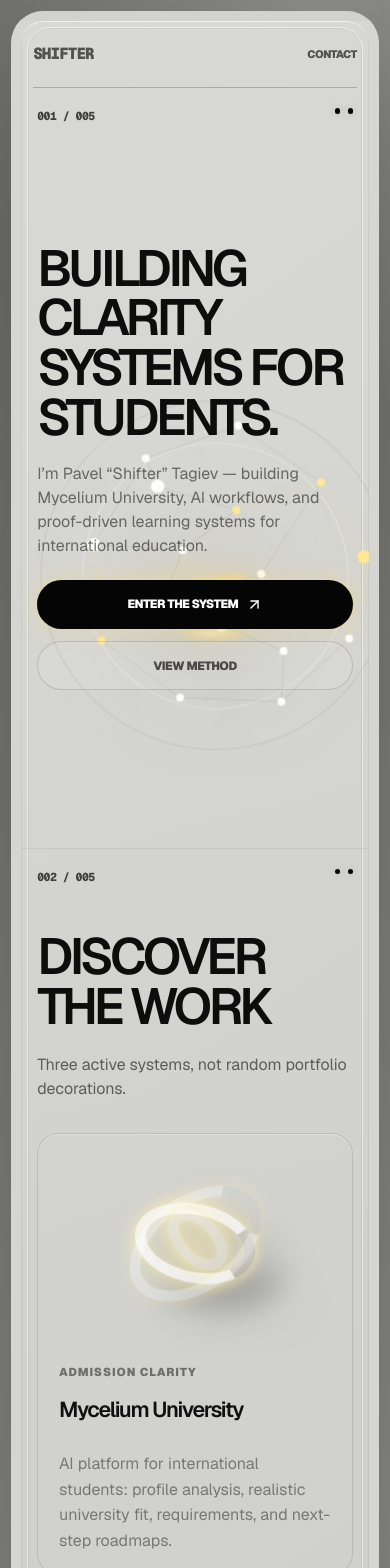
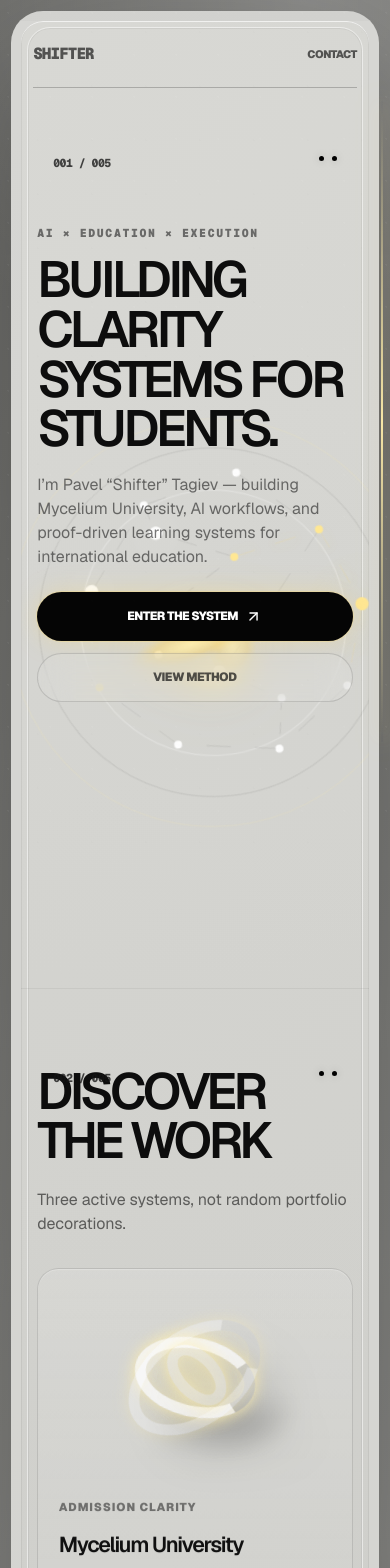
Before and after one commit to ShifterXD/Shifter_portfolio, a Next.js app: page / in a window 390 px wide. Shown: the top 1568 px of the page. Built offline with nearby package versions, Linux system fonts and the light colour scheme.

Commit message:
feat: add premium scroll motion and clean polish

```diff
--- a/src/app/globals.css
+++ b/src/app/globals.css
@@ -28,11 +28,36 @@ body {
 }
 a { color: inherit; text-decoration: none; }
 button { font: inherit; }
+::selection { background: rgba(255, 236, 166, .72); color: #111; }
 
 .page-stage {
   position: relative;
   min-height: 100vh;
   padding: clamp(1rem, 2.6vw, 3rem);
+}
+.scroll-progress {
+  position: fixed;
+  right: clamp(.45rem, 1.2vw, 1rem);
+  top: 12vh;
+  bottom: 12vh;
+  z-index: 70;
+  width: 2px;
+  border-radius: 999px;
+  background: linear-gradient(180deg, transparent, rgba(255, 237, 170, .95), transparent);
+  box-shadow: 0 0 22px rgba(255, 237, 170, .65);
+  transform-origin: top;
+}
+.grain-layer {
+  pointer-events: none;
+  position: fixed;
+  inset: 0;
+  z-index: 2;
+  opacity: .14;
+  mix-blend-mode: soft-light;
+  background-image:
+    radial-gradient(circle at 20% 30%, rgba(255,255,255,.72) 0 1px, transparent 1px),
+    radial-gradient(circle at 70% 60%, rgba(0,0,0,.38) 0 1px, transparent 1px);
+  background-size: 42px 42px, 54px 54px;
 }
 .outer-glow {
   pointer-events: none;
@@ -56,7 +81,7 @@ button { font: inherit; }
     radial-gradient(circle at 52% 44%, rgba(255,255,255,.46), transparent 24rem),
     linear-gradient(90deg, rgba(174,174,169,.98) 0 23%, rgba(216,216,212,.98) 23% 100%);
   box-shadow:
-    0 42px 120px rgba(0,0,0,.24),
+    0 50px 140px rgba(0,0,0,.28),
     inset 0 1px 0 rgba(255,255,255,.72),
     inset 0 0 0 1px rgba(0,0,0,.05);
   isolation: isolate;
@@ -136,6 +161,10 @@ button { font: inherit; }
   padding: clamp(2rem, 4vw, 4.4rem) clamp(1.1rem, 2.2vw, 2.4rem) clamp(4.5rem, 7vw, 6rem);
   border-bottom: 1px solid rgba(20,20,20,.06);
 }
+.section-parallax {
+  position: relative;
+  min-height: inherit;
+}
 .slide-count {
   position: absolute;
   left: clamp(1.1rem, 2.2vw, 2.4rem);
@@ -174,7 +203,21 @@ button { font: inherit; }
   line-height: .96;
   text-transform: uppercase;
 }
-.hero-copy-block p {
+
+.kicker {
+  margin: 0 0 .9rem;
+  color: rgba(20,20,20,.56);
+  font-family: var(--font-geist-mono), monospace;
+  font-size: .72rem;
+  font-weight: 850;
+  letter-spacing: .14em;
+  text-transform: uppercase;
+}
+.section-split-heading h2,
+.system-copy h2,
+.contact-block h2 { max-width: 12ch; }
+
+.hero-copy-block .hero-lead {
   position: absolute;
   left: clamp(34rem, 43vw, 48rem);
   top: clamp(7.3rem, 17vh, 14rem);
@@ -208,16 +251,17 @@ button { font: inherit; }
   font-weight: 850;
   letter-spacing: -.04em;
   text-transform: uppercase;
-  transition: transform .22s ease, box-shadow .22s ease, background .22s ease;
+  will-change: transform;
+  transition: transform .32s cubic-bezier(.16,1,.3,1), box-shadow .32s ease, background .32s ease, border-color .32s ease;
 }
 .primary-pill {
   background: #050505;
   color: white;
   box-shadow: 0 0 0 1px rgba(245,215,125,.38), 0 0 24px rgba(245,215,125,.38);
 }
-.ghost-pill { background: rgba(255,255,255,.08); color: rgba(20,20,20,.72); }
+.ghost-pill { background: rgba(255,255,255,.08); color: rgba(20,20,20,.72); backdrop-filter: blur(16px); }
 .primary-pill:hover,
-.ghost-pill:hover { transform: translateY(-2px); box-shadow: 0 14px 32px rgba(0,0,0,.13), 0 0 28px rgba(245,215,125,.32); }
+.ghost-pill:hover { transform: translateY(-3px); border-color: rgba(20,20,20,.28); box-shadow: 0 14px 32px rgba(0,0,0,.13), 0 0 28px rgba(245,215,125,.32); }
 .hero-side-note { display: none; }
 
 .neural-core {
@@ -254,6 +298,7 @@ button { font: inherit; }
   animation: haloSpin 18s linear infinite;
 }
 .halo-two { inset: 18%; border-color: rgba(255,255,255,.34); animation-duration: 25s; animation-direction: reverse; }
+.halo-three { inset: 1%; border-color: rgba(255, 237, 170, .18); animation-duration: 34s; }
 .core-fire {
   position:absolute;
   left:47%;
@@ -299,13 +344,14 @@ button { font: inherit; }
   min-height: clamp(24rem, 34vw, 34rem);
   border: 1px solid rgba(20,20,20,.12);
   border-radius: 2rem;
-  background: rgba(255,255,255,.04);
+  background: linear-gradient(180deg, rgba(255,255,255,.12), rgba(255,255,255,.035));
   padding: clamp(1.3rem, 2vw, 2rem);
   overflow: hidden;
   box-shadow: inset 0 1px 0 rgba(255,255,255,.28);
-  transition: transform .26s ease, background .26s ease, box-shadow .26s ease;
+  will-change: transform;
+  transition: transform .32s cubic-bezier(.16,1,.3,1), background .32s ease, box-shadow .32s ease, border-color .32s ease;
 }
-.work-card:hover { transform: translateY(-7px); background: rgba(255,255,255,.12); box-shadow: 0 28px 60px rgba(0,0,0,.11), inset 0 1px 0 rgba(255,255,255,.38); }
+.work-card:hover { border-color: rgba(255,255,255,.32); background: linear-gradient(180deg, rgba(255,255,255,.2), rgba(255,255,255,.055)); box-shadow: 0 28px 60px rgba(0,0,0,.11), inset 0 1px 0 rgba(255,255,255,.38); }
 .work-card > span {
   display:block;
   margin-top: clamp(2rem, 4vw, 4rem);
@@ -341,6 +387,7 @@ button { font: inherit; }
 .system-slide .neural-core { left: 45%; top: 56%; width: clamp(30rem, 50vw, 53rem); }
 .system-copy { position:relative; z-index: 10; grid-column:1/2; max-width: 43rem; margin-left: 0; }
 .system-copy h2 { color: rgba(255,255,255,.86); text-shadow:0 0 28px rgba(255,255,255,.12); }
+.system-copy .kicker { color: rgba(255,255,255,.56); }
 .system-copy p { margin-top:1.6rem; max-width:28rem; color:rgba(255,255,255,.72); font-size:1.05rem; line-height:1.6; }
 
 .path-map {
@@ -368,6 +415,7 @@ button { font: inherit; }
   color:rgba(20,20,20,.76);
   font-weight:800;
   box-shadow:0 12px 34px rgba(0,0,0,.08), inset 0 1px 0 rgba(255,255,255,.3);
+  will-change: transform;
 }
 .contact-slide { display:grid; place-items:center; text-align:center; }
 .contact-block { max-width: 56rem; }
@@ -416,7 +464,7 @@ button { font: inherit; }
   .section-split-heading h2,
   .system-copy h2,
   .contact-block h2 { font-size: clamp(2.35rem, 13vw, 4rem); line-height:.98; letter-spacing:-.075em; }
-  .hero-copy-block p { position:relative; left:auto; top:auto; width:auto; margin-top:1.2rem; max-width:22rem; color:rgba(20,20,20,.58); font-size:1rem; }
+  .hero-copy-block .hero-lead { position:relative; left:auto; top:auto; width:auto; margin-top:1.2rem; max-width:22rem; color:rgba(20,20,20,.58); font-size:1rem; }
   .hero-action-row { position:relative; left:auto; top:auto; translate:none; justify-content:flex-start; margin-top:1.4rem; flex-wrap:wrap; }
   .primary-pill,.ghost-pill { min-width:0; width:100%; padding:.9rem 1rem; }
   .hero-side-note { position:relative; left:auto; bottom:auto; margin-top:17rem; color:rgba(20,20,20,.55); font-size:.92rem; }
--- a/src/app/page.tsx
+++ b/src/app/page.tsx
@@ -1,7 +1,8 @@
 "use client";
 
-import { motion } from "framer-motion";
+import { motion, useScroll, useSpring, useTransform } from "framer-motion";
 import { ArrowUpRight, Code2, Mail, Mouse, Share2 } from "lucide-react";
+import { ReactNode, useRef } from "react";
 
 const navItems = [
   ["Home", "#home"],
@@ -34,7 +35,23 @@ const workCards = [
 
 const pathItems = ["Germany", "AI education", "Data science", "Admissions", "English-taught programs", "Builder portfolio"];
 
-function NeuralCore() {
+const sectionReveal = {
+  hidden: { opacity: 0, y: 42 },
+  visible: { opacity: 1, y: 0 },
+};
+
+const stagger = {
+  hidden: {},
+  visible: { transition: { staggerChildren: 0.09, delayChildren: 0.12 } },
+};
+
+function ScrollProgress() {
+  const { scrollYProgress } = useScroll();
+  const scaleY = useSpring(scrollYProgress, { stiffness: 90, damping: 24, mass: 0.28 });
+  return <motion.div className="scroll-progress" style={{ scaleY }} aria-hidden="true" />;
+}
+
+function NeuralCore({ compact = false }: { compact?: boolean }) {
   const nodes = [
     [50, 14], [69, 20], [82, 38], [78, 62], [62, 79], [39, 78], [20, 63], [15, 40], [31, 22],
     [51, 39], [62, 50], [43, 57], [35, 43], [56, 64], [70, 36], [27, 61],
@@ -46,14 +63,16 @@ function NeuralCore() {
 
   return (
     <motion.div
-      className="neural-core"
-      initial={{ opacity: 0, scale: 0.92, rotate: -8 }}
-      animate={{ opacity: 1, scale: 1, rotate: 0 }}
-      transition={{ duration: 1.1, ease: [0.16, 1, 0.3, 1] }}
+      className={`neural-core ${compact ? "neural-core-compact" : ""}`}
+      initial={{ opacity: 0, scale: 0.82, rotate: -12, filter: "blur(18px)" }}
+      whileInView={{ opacity: 1, scale: 1, rotate: 0, filter: "blur(0px)" }}
+      viewport={{ once: true, margin: "-12%" }}
+      transition={{ duration: 1.35, ease: [0.16, 1, 0.3, 1] }}
       aria-hidden="true"
     >
       <span className="core-halo halo-one" />
       <span className="core-halo halo-two" />
+      <span className="core-halo halo-three" />
       <svg viewBox="0 0 100 100" className="mesh-svg">
         <defs>
           <filter id="soft-glow">
@@ -65,17 +84,31 @@ function NeuralCore() {
           </filter>
         </defs>
         {lines.map(([a, b], index) => (
-          <line
+          <motion.line
             key={`${a}-${b}-${index}`}
             x1={nodes[a][0]}
             y1={nodes[a][1]}
             x2={nodes[b][0]}
             y2={nodes[b][1]}
             className={index % 4 === 0 ? "mesh-line line-warm" : "mesh-line"}
+            initial={{ pathLength: 0, opacity: 0 }}
+            whileInView={{ pathLength: 1, opacity: index % 4 === 0 ? 0.9 : 0.45 }}
+            viewport={{ once: true }}
+            transition={{ duration: 1.6, delay: index * 0.018, ease: "easeOut" }}
           />
         ))}
         {nodes.map(([x, y], index) => (
-          <circle key={`${x}-${y}`} cx={x} cy={y} r={index % 5 === 0 ? 1.6 : 0.95} className={index % 4 === 0 ? "mesh-node node-warm" : "mesh-node"} />
+          <motion.circle
+            key={`${x}-${y}`}
+            cx={x}
+            cy={y}
+            r={index % 5 === 0 ? 1.6 : 0.95}
+            className={index % 4 === 0 ? "mesh-node node-warm" : "mesh-node"}
+            initial={{ scale: 0, opacity: 0 }}
+            whileInView={{ scale: 1, opacity: 1 }}
+            viewport={{ once: true }}
+            transition={{ duration: 0.55, delay: 0.25 + index * 0.03, ease: [0.16, 1, 0.3, 1] }}
+          />
         ))}
       </svg>
       <div className="core-fire">
@@ -101,16 +134,21 @@ function ServiceOrb({ kind }: { kind: string }) {
 
 function ChromeHeader() {
   return (
-    <header className="chrome-header">
+    <motion.header
+      className="chrome-header"
+      initial={{ y: -26, opacity: 0 }}
+      animate={{ y: 0, opacity: 1 }}
+      transition={{ duration: 0.85, ease: [0.16, 1, 0.3, 1] }}
+    >
       <a className="wordmark" href="#home">SHIFTER</a>
       <nav className="desktop-nav" aria-label="Primary navigation">
         {navItems.slice(0, 4).map(([label, href]) => <a key={label} href={href}>{label}</a>)}
       </nav>
       <nav className="right-nav" aria-label="Contact navigation">
-        <a href="#system">Team</a>
+        <a href="#system">System</a>
         <a href="#contact">Contact</a>
       </nav>
-    </header>
+    </motion.header>
   );
 }
 
@@ -127,88 +165,104 @@ function FrameFooter() {
   );
 }
 
+function PremiumSection({ id, count, className, children }: { id: string; count: string; className: string; children: ReactNode }) {
+  const ref = useRef<HTMLElement | null>(null);
+  const { scrollYProgress } = useScroll({ target: ref, offset: ["start end", "end start"] });
+  const y = useTransform(scrollYProgress, [0, 0.5, 1], [42, 0, -30]);
+  const opacity = useTransform(scrollYProgress, [0, 0.18, 0.88, 1], [0.42, 1, 1, 0.62]);
+
+  return (
+    <motion.section ref={ref} id={id} className={`slide ${className}`} style={{ opacity }}>
+      <motion.div className="section-parallax" style={{ y }}>
+        <span className="slide-count">{count}</span>
+        <SlideDots />
+        {children}
+      </motion.div>
+    </motion.section>
+  );
+}
+
 export default function Home() {
   return (
     <main className="page-stage">
+      <ScrollProgress />
       <div className="outer-glow" />
-      <div className="site-frame">
+      <div className="grain-layer" aria-hidden="true" />
+      <motion.div
+        className="site-frame"
+        initial={{ opacity: 0, scale: 0.985, y: 18 }}
+        animate={{ opacity: 1, scale: 1, y: 0 }}
+        transition={{ duration: 1, ease: [0.16, 1, 0.3, 1] }}
+      >
         <ChromeHeader />
 
-        <section id="home" className="slide hero-slide">
-          <span className="slide-count">001 / 005</span>
-          <SlideDots />
-          <div className="hero-copy-block">
-            <motion.h1 initial={{ y: 22, opacity: 0 }} animate={{ y: 0, opacity: 1 }} transition={{ duration: 0.7 }}>
+        <PremiumSection id="home" count="001 / 005" className="hero-slide">
+          <motion.div className="hero-copy-block" variants={stagger} initial="hidden" animate="visible">
+            <motion.p className="kicker" variants={sectionReveal} transition={{ duration: 0.8, ease: [0.16, 1, 0.3, 1] }}>AI × education × execution</motion.p>
+            <motion.h1 variants={sectionReveal} transition={{ duration: 0.9, ease: [0.16, 1, 0.3, 1] }}>
               Building clarity systems for students.
             </motion.h1>
-            <motion.p initial={{ y: 16, opacity: 0 }} animate={{ y: 0, opacity: 1 }} transition={{ duration: 0.7, delay: 0.08 }}>
+            <motion.p className="hero-lead" variants={sectionReveal} transition={{ duration: 0.9, ease: [0.16, 1, 0.3, 1] }}>
               I’m Pavel “Shifter” Tagiev — building Mycelium University, AI workflows, and proof-driven learning systems for international education.
             </motion.p>
-          </div>
-          <div className="hero-action-row">
+          </motion.div>
+          <motion.div className="hero-action-row" initial={{ opacity: 0, y: 24 }} animate={{ opacity: 1, y: 0 }} transition={{ duration: 0.85, delay: 0.48, ease: [0.16, 1, 0.3, 1] }}>
             <a className="primary-pill" href="#work">Enter the system <ArrowUpRight size={17} /></a>
             <a className="ghost-pill" href="#system">View method</a>
-          </div>
+          </motion.div>
           <NeuralCore />
-          <p className="hero-side-note">A portfolio as an operating surface: projects, learning, admissions research, and agent workflows under one visual system.</p>
-        </section>
+        </PremiumSection>
 
-        <section id="work" className="slide work-slide">
-          <span className="slide-count">002 / 005</span>
-          <SlideDots />
-          <div className="section-split-heading">
-            <h2>Discover the work</h2>
-            <p>Three active systems, not random portfolio decorations.</p>
-          </div>
-          <div className="work-grid">
+        <PremiumSection id="work" count="002 / 005" className="work-slide">
+          <motion.div className="section-split-heading" variants={stagger} initial="hidden" whileInView="visible" viewport={{ once: true, margin: "-20%" }}>
+            <motion.h2 variants={sectionReveal} transition={{ duration: 0.9, ease: [0.16, 1, 0.3, 1] }}>Discover the work</motion.h2>
+            <motion.p variants={sectionReveal} transition={{ duration: 0.9, ease: [0.16, 1, 0.3, 1] }}>Three active systems, not random portfolio decorations.</motion.p>
+          </motion.div>
+          <motion.div className="work-grid" variants={stagger} initial="hidden" whileInView="visible" viewport={{ once: true, margin: "-12%" }}>
             {workCards.map((card) => (
-              <article className="work-card" key={card.title}>
+              <motion.article className="work-card" key={card.title} variants={sectionReveal} transition={{ duration: 0.85, ease: [0.16, 1, 0.3, 1] }} whileHover={{ y: -10, scale: 1.012 }}>
                 <ServiceOrb kind={card.shape} />
                 <span>{card.label}</span>
                 <h3>{card.title}</h3>
                 <p>{card.text}</p>
-              </article>
+              </motion.article>
             ))}
-          </div>
-        </section>
+          </motion.div>
+        </PremiumSection>
 
-        <section id="system" className="slide system-slide">
-          <span className="slide-count">003 / 005</span>
-          <SlideDots />
-          <NeuralCore />
-          <div className="system-copy">
-            <h2>AI is the workflow, not the headline.</h2>
-            <p>Kapicode is my practical agent layer: research, notes, code, execution, review. The point is not to look futuristic — it is to make better decisions faster.</p>
-          </div>
-        </section>
+        <PremiumSection id="system" count="003 / 005" className="system-slide">
+          <NeuralCore compact />
+          <motion.div className="system-copy" variants={stagger} initial="hidden" whileInView="visible" viewport={{ once: true, margin: "-18%" }}>
+            <motion.p className="kicker" variants={sectionReveal} transition={{ duration: 0.75 }}>operating layer</motion.p>
+            <motion.h2 variants={sectionReveal} transition={{ duration: 0.9, ease: [0.16, 1, 0.3, 1] }}>AI is the workflow, not the headline.</motion.h2>
+            <motion.p variants={sectionReveal} transition={{ duration: 0.9, ease: [0.16, 1, 0.3, 1] }}>Kapicode is my practical agent layer: research, notes, code, execution, review. The point is not to look futuristic — it is to make better decisions faster.</motion.p>
+          </motion.div>
+        </PremiumSection>
 
-        <section id="path" className="slide path-slide">
-          <span className="slide-count">004 / 005</span>
-          <SlideDots />
-          <div className="section-split-heading">
-            <h2>Pathway map</h2>
-            <p>International study direction translated into concrete systems and proof.</p>
-          </div>
-          <div className="path-map">
-            {pathItems.map((item, index) => <span key={item} style={{ "--i": index } as React.CSSProperties}>{item}</span>)}
-          </div>
-        </section>
+        <PremiumSection id="path" count="004 / 005" className="path-slide">
+          <motion.div className="section-split-heading" variants={stagger} initial="hidden" whileInView="visible" viewport={{ once: true, margin: "-20%" }}>
+            <motion.h2 variants={sectionReveal} transition={{ duration: 0.9, ease: [0.16, 1, 0.3, 1] }}>Pathway map</motion.h2>
+            <motion.p variants={sectionReveal} transition={{ duration: 0.9, ease: [0.16, 1, 0.3, 1] }}>International study direction translated into concrete systems and proof.</motion.p>
+          </motion.div>
+          <motion.div className="path-map" initial={{ opacity: 0, scale: 0.96 }} whileInView={{ opacity: 1, scale: 1 }} viewport={{ once: true, margin: "-18%" }} transition={{ duration: 1, ease: [0.16, 1, 0.3, 1] }}>
+            {pathItems.map((item, index) => <motion.span key={item} style={{ "--i": index } as React.CSSProperties} initial={{ opacity: 0, scale: 0.7 }} whileInView={{ opacity: 1, scale: 1 }} viewport={{ once: true }} transition={{ duration: 0.62, delay: 0.14 + index * 0.08, ease: [0.16, 1, 0.3, 1] }}>{item}</motion.span>)}
+          </motion.div>
+        </PremiumSection>
 
-        <section id="contact" className="slide contact-slide">
-          <span className="slide-count">005 / 005</span>
-          <SlideDots />
-          <div className="contact-block">
-            <h2>For universities, builders, and collaborators.</h2>
-            <p>If the work connects to AI, education, admissions clarity, or student systems — this is the public entrance.</p>
-            <div className="contact-row">
+        <PremiumSection id="contact" count="005 / 005" className="contact-slide">
+          <motion.div className="contact-block" variants={stagger} initial="hidden" whileInView="visible" viewport={{ once: true, margin: "-18%" }}>
+            <motion.p className="kicker" variants={sectionReveal} transition={{ duration: 0.75 }}>next signal</motion.p>
+            <motion.h2 variants={sectionReveal} transition={{ duration: 0.9, ease: [0.16, 1, 0.3, 1] }}>For universities, builders, and collaborators.</motion.h2>
+            <motion.p variants={sectionReveal} transition={{ duration: 0.9, ease: [0.16, 1, 0.3, 1] }}>If the work connects to AI, education, admissions clarity, or student systems — this is the public entrance.</motion.p>
+            <motion.div className="contact-row" variants={sectionReveal} transition={{ duration: 0.75 }}>
               <a className="primary-pill" href="mailto:agentgmailbox@gmail.com"><Mail size={17} /> Email</a>
               <a className="ghost-pill" href="https://github.com/ShifterXD" target="_blank" rel="noreferrer"><Code2 size={17} /> GitHub</a>
-            </div>
-          </div>
-        </section>
+            </motion.div>
+          </motion.div>
+        </PremiumSection>
 
         <FrameFooter />
-      </div>
+      </motion.div>
     </main>
   );
 }
```
